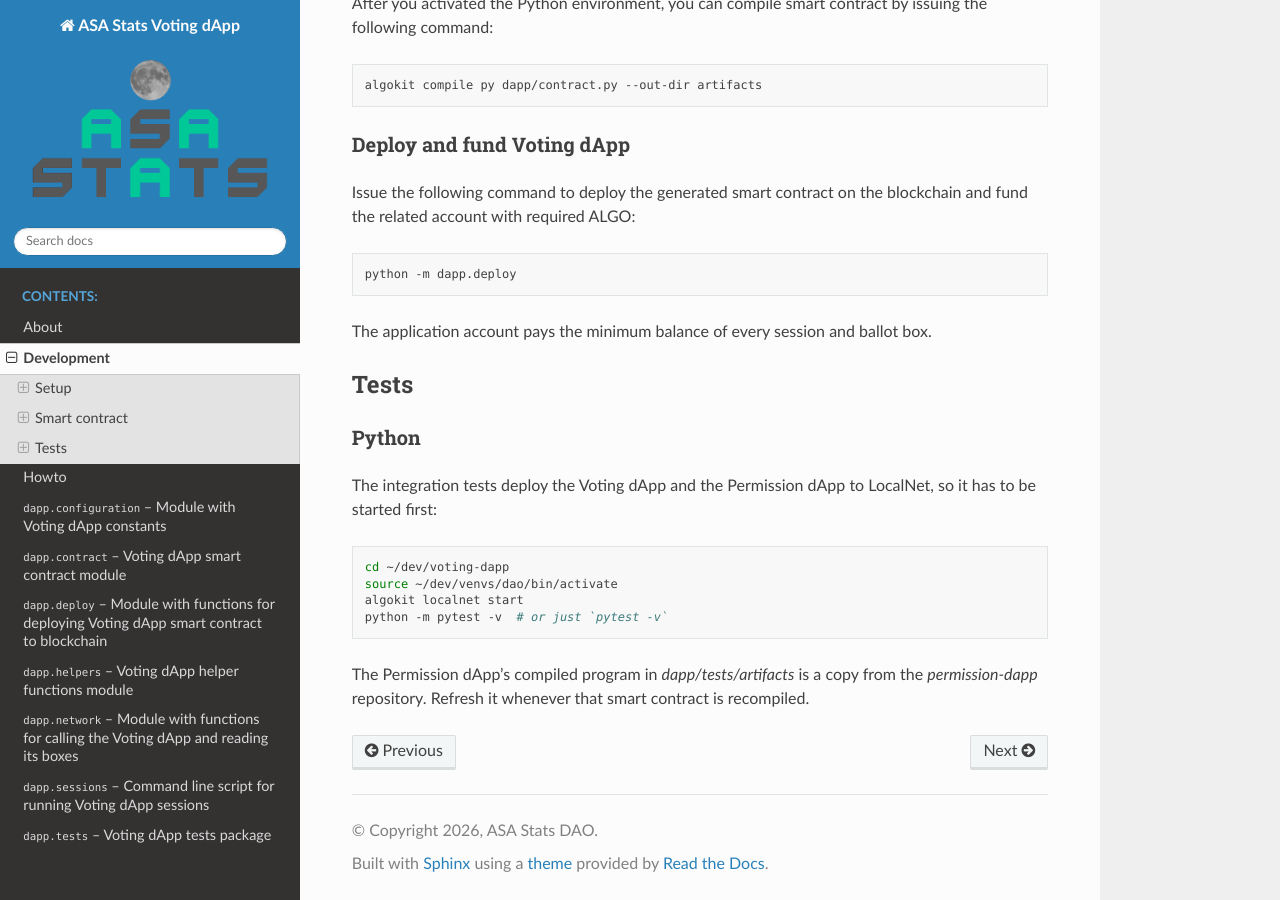
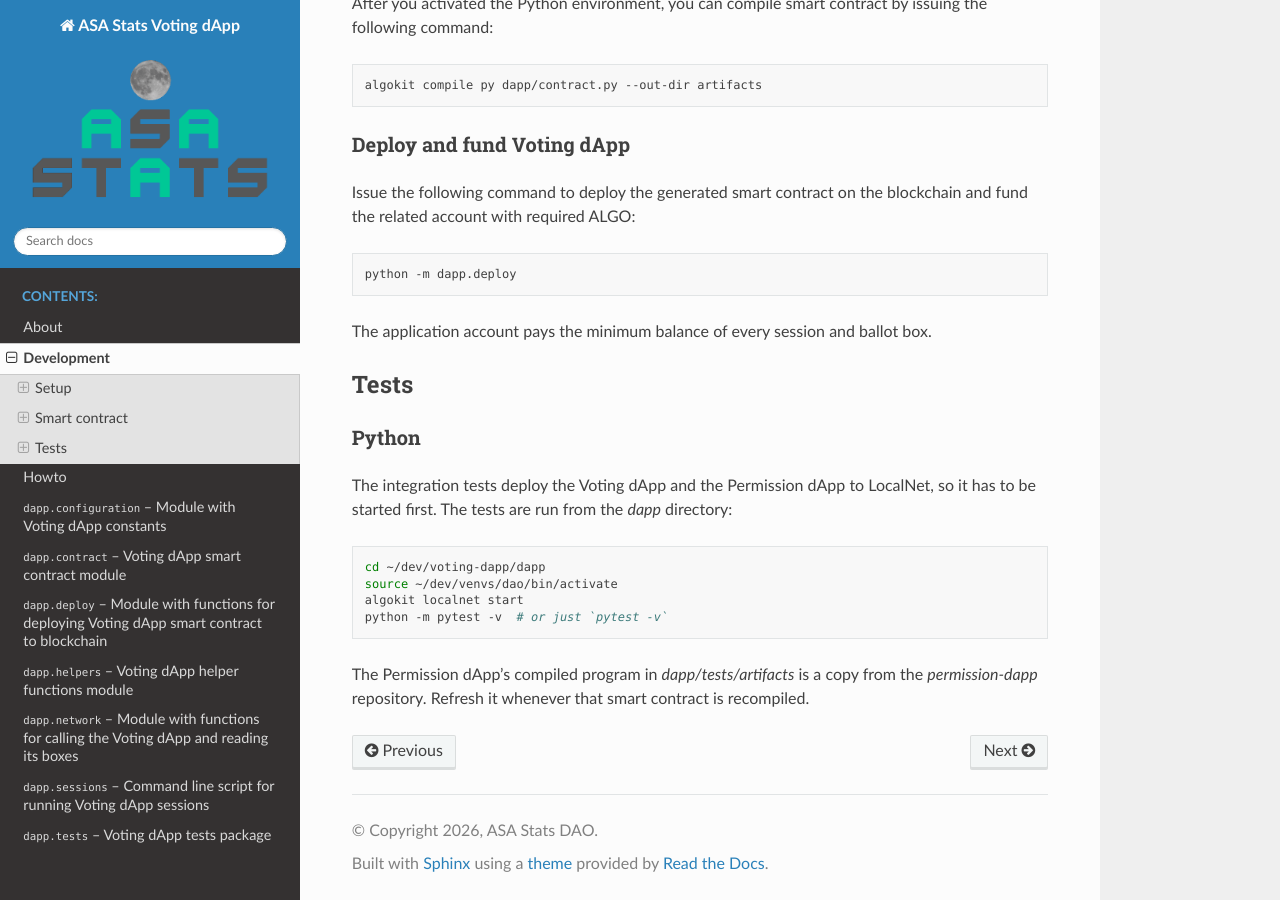
Before and after one commit to asastats/voting-dapp, a Sphinx documentation site: the page built from docs/development.rst, in a window 1280 px wide and 900 px high, scrolled down 1319 px. Built offline with Sphinx 7.4.7 and the Read the Docs theme 3.1.0, drawn with Linux system fonts in a browser that asks for light colours.

```diff
--- a/docs/development.rst
+++ b/docs/development.rst
@@ -91,11 +91,11 @@ Python
 ^^^^^^
 
 The integration tests deploy the Voting dApp and the Permission dApp to LocalNet,
-so it has to be started first:
+so it has to be started first. The tests are run from the `dapp` directory:
 
 .. code-block:: bash
 
-  cd ~/dev/voting-dapp
+  cd ~/dev/voting-dapp/dapp
   source ~/dev/venvs/dao/bin/activate
   algokit localnet start
   python -m pytest -v  # or just `pytest -v`
```
Also changed, not shown: README.md (+3 -2 lines), docs/logbook.md (+11 -1 lines), 5 other files.
